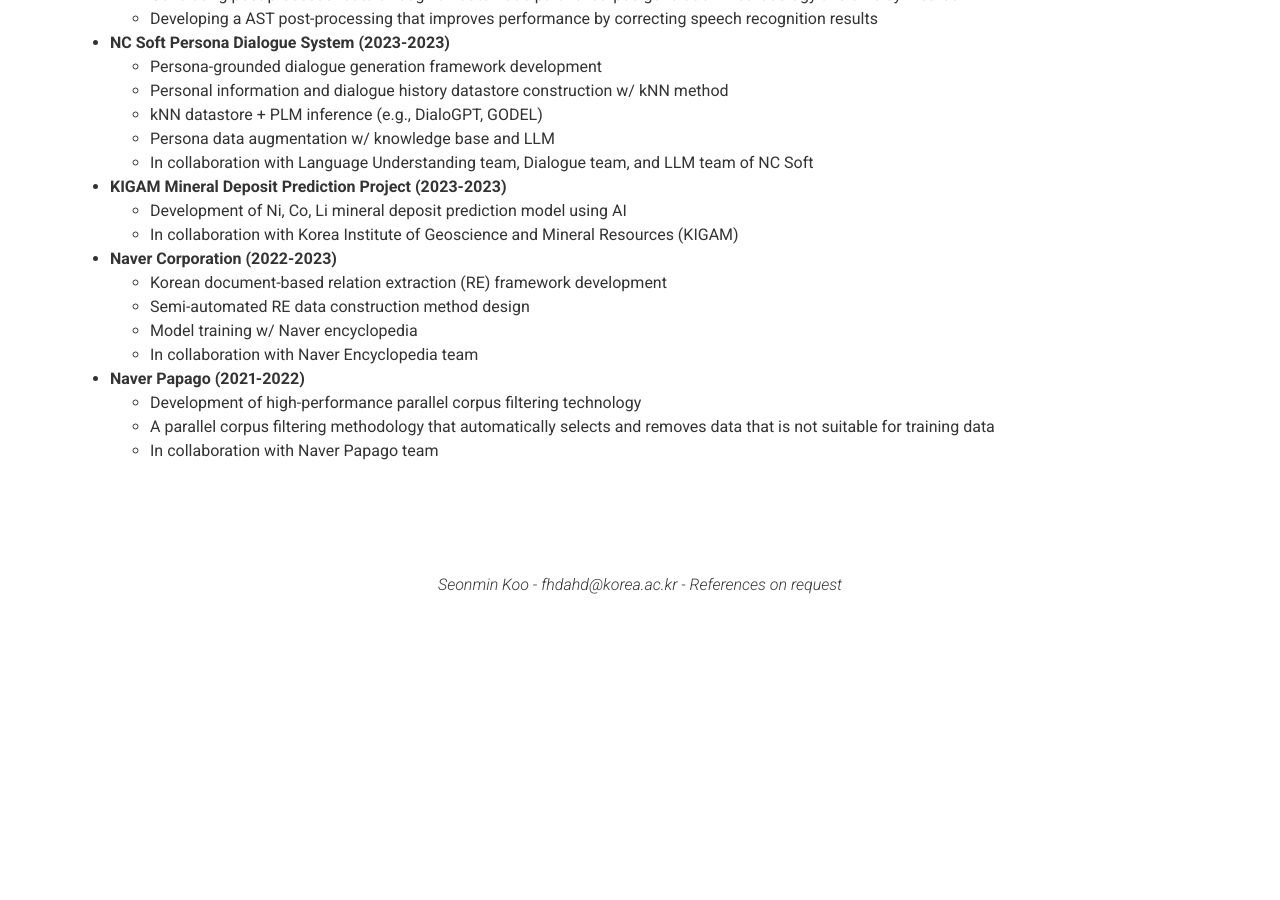
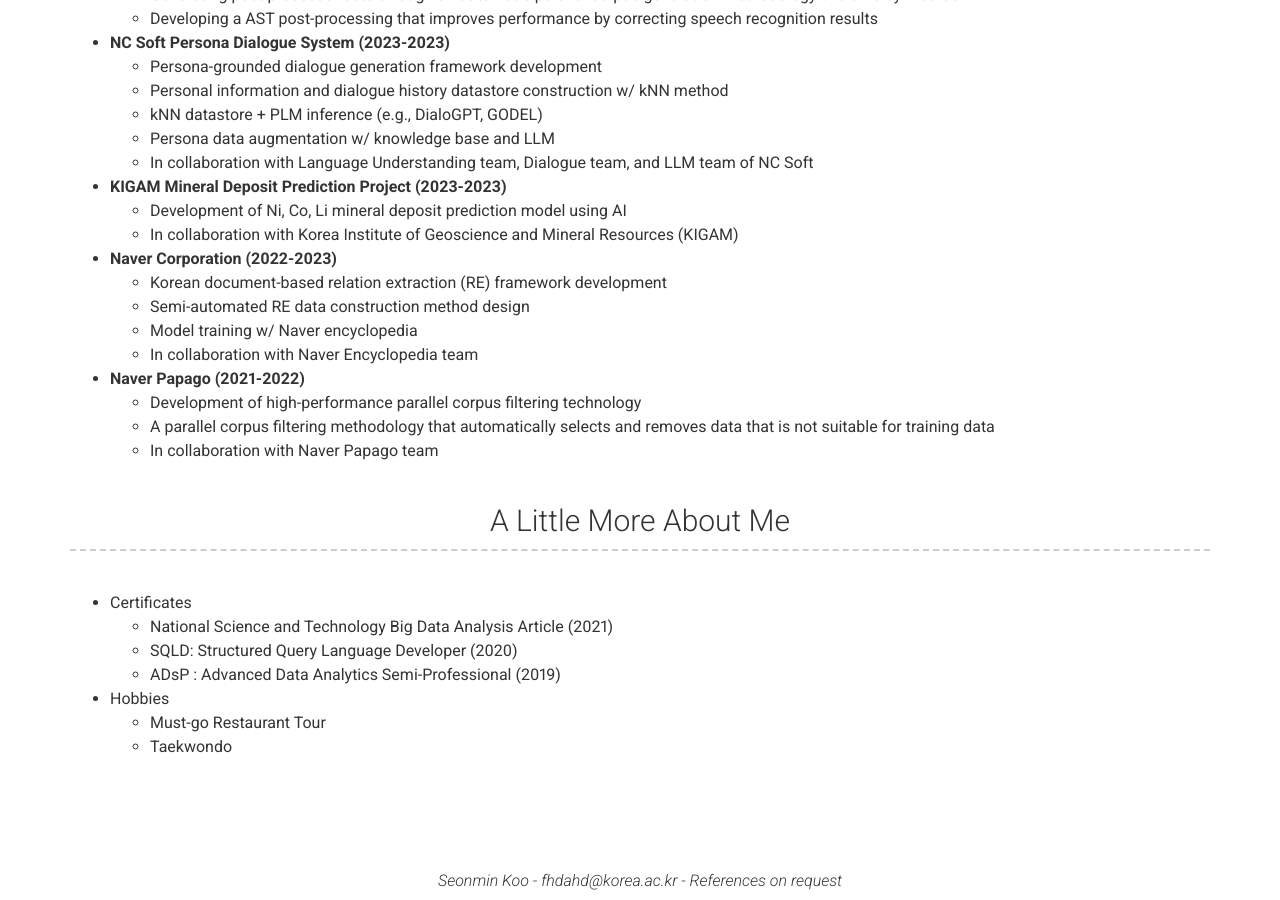
Before and after one commit to seonminkoo/seonminkoo.github.io, a Jekyll site: the page built from index.md, in a window 1280 px wide and 900 px high, scrolled down 3328 px. Built offline with Jekyll 4.4.1, drawn with Linux system fonts in a browser that asks for light colours; nearby versions of some CDN libraries; before the commit the page ends 3932 px from its top, so only the background shows below that.

Commit message:
Update _config.yml

```diff
--- a/_config.yml
+++ b/_config.yml
@@ -222,6 +222,17 @@ content:
         - A parallel corpus filtering methodology that automatically selects and removes data that is not suitable for training data
         - In collaboration with Naver Papago team
 
+  - title: A Little More About Me
+    layout: text
+    content: |
+      - Certificates
+        - National Science and Technology Big Data Analysis Article (2021)
+        - SQLD: Structured Query Language Developer (2020)
+        - ADsP : Advanced Data Analytics Semi-Professional (2019)
+
+      - Hobbies
+        - Must-go Restaurant Tour
+        - Taekwondo
 
   # - title: Projects # Title for the section
   #   layout: list # Type of content section (list/text)
```
